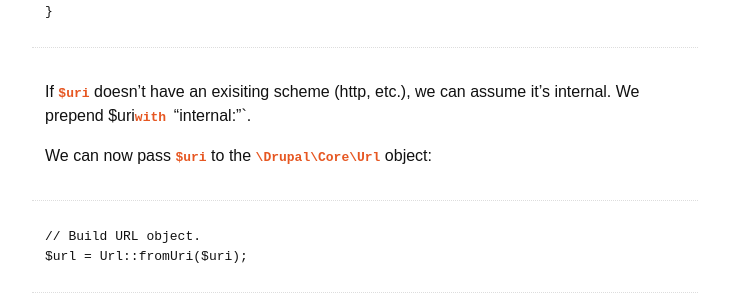
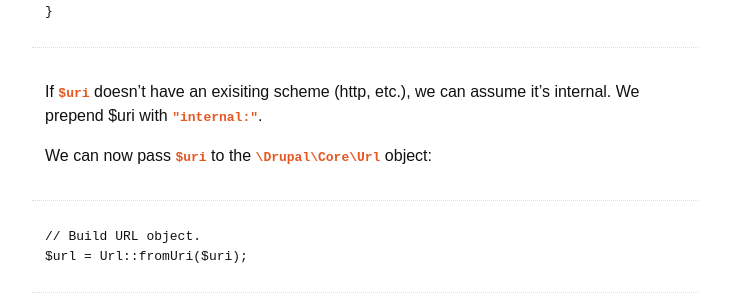
Before and after one commit to ellioseven/ellioseven.github.io, a Jekyll site: the page built from _posts/2017-09-15-drupal-8-building-internal-external-urls.markdown, in a window 1280 px wide. Shown: the part 730-1028 px from the top of the page, without its empty margins (275-1004 px from the left). Built offline with Jekyll 4.4.1, drawn with Linux system fonts in a browser that asks for light colours.

Commit message:
Fix formatting

```diff
--- a/_posts/2017-09-15-drupal-8-building-internal-external-urls.markdown
+++ b/_posts/2017-09-15-drupal-8-building-internal-external-urls.markdown
@@ -26,7 +26,7 @@ if (empty($uri_parts['scheme'])) {
 {% endhighlight %}
 
 If `$uri` doesn't have an exisiting scheme (http, etc.), we can assume it's
-internal. We prepend $uri`with `"internal:"`.
+internal. We prepend $uri with `"internal:"`.
 
 We can now pass `$uri` to the `\Drupal\Core\Url` object:
 
```
